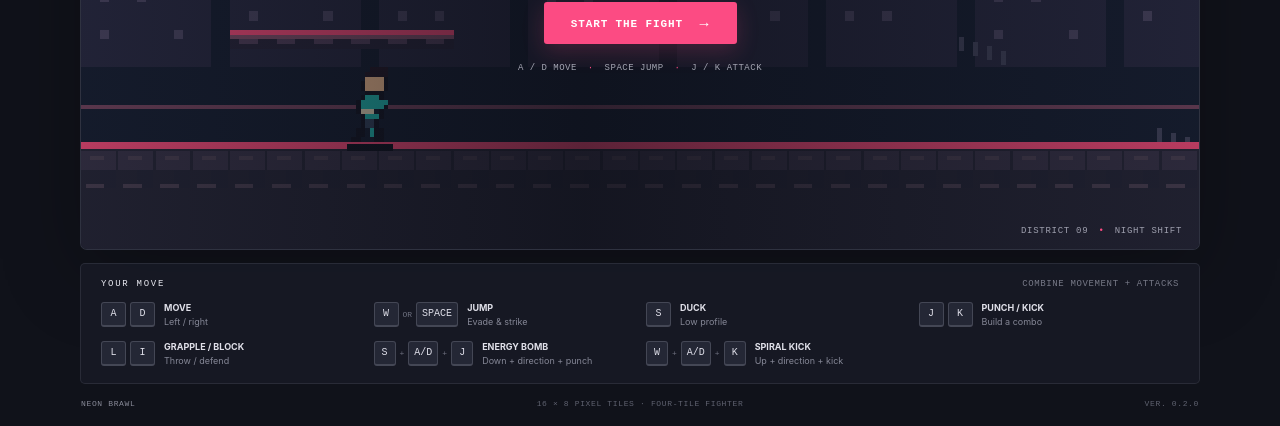
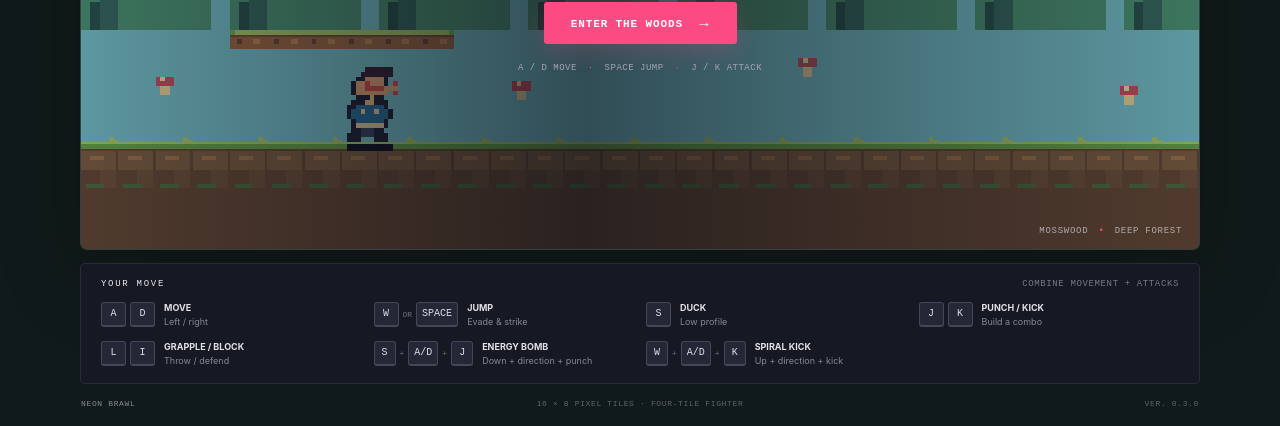
Before and after one commit to Jimi003/fight-game, a plain HTML site: page index.html in a window 1280 px wide. Shown: the part 544-970 px from the top of the page. Drawn offline with Linux system fonts and the light colour scheme.

Commit message:
Set platform fighter in a pixel forest
Co-authored-by: Copilot <223556219+Copilot@users.noreply.github.com>

```diff
--- a/game.js
+++ b/game.js
@@ -58,7 +58,7 @@
 
   function reset() {
     Object.assign(player, {
-      x: 124, y: FLOOR, vx: 0, vy: 0, w: 16, h: 32, face: 1,
+      x: 124, y: FLOOR, vx: 0, vy: 0, w: 20, h: 32, face: 1,
       health: 100, maxHealth: 100, grounded: true, crouching: false,
       blocking: false, invulnerable: 0, attack: null, attackCooldown: 0,
       combo: 0, comboTimer: 0, hurtTimer: 0, jumpHeld: false,
@@ -503,111 +503,166 @@
   }
 
   function drawBackdrop() {
-    ctx.fillStyle = "#182033";
+    ctx.fillStyle = "#79c6cf";
     ctx.fillRect(0, 0, WIDTH, HEIGHT);
 
-    ctx.fillStyle = "#33314a";
-    ctx.fillRect(376, 24, 16, 8);
-    ctx.fillStyle = "#262a40";
-    ctx.fillRect(384, 24, 8, 8);
-    ctx.fillStyle = "#f2d89a";
-    ctx.fillRect(384, 26, 4, 4);
+    ctx.fillStyle = "#d9e99a";
+    ctx.fillRect(48, 28, 8, 8);
+    ctx.fillRect(56, 24, 8, 12);
+    ctx.fillRect(64, 28, 8, 8);
+    ctx.fillStyle = "#f8e9a2";
+    ctx.fillRect(56, 28, 4, 4);
 
-    drawCityLayer(.16, "#22283c", 160, 56, 80);
-    drawCityLayer(.3, "#292a42", 192, 72, 64);
-    drawSign(48, 96, "09", "#fa527f");
-    drawSign(376, 120, "FIGHT", "#54d9d0");
-    ctx.fillStyle = "#73445e";
-    ctx.fillRect(0, 208, WIDTH, 2);
-    drawRain();
+    drawForestLayer(.12, "#81bda0", 136, 56, 80);
+    drawForestLayer(.23, "#4e9877", 176, 72, 64);
+    drawForestCanopy();
+    drawForestMushrooms();
   }
 
-  function drawCityLayer(speed, color, base, minHeight, width) {
+  function drawForestLayer(speed, color, base, minHeight, width) {
     const scroll = Math.floor(gameTime * speed) % width;
     const start = -width - scroll;
     for (let x = start, index = 0; x < WIDTH + width; x += width, index++) {
-      const height = minHeight + (Math.abs(Math.sin((x + index * 41) * .071)) > .5 ? 24 : 0);
+      const height = minHeight + (Math.abs(Math.sin((x + index * 41) * .071)) > .5 ? 20 : 0);
       const top = base - height;
       ctx.fillStyle = color;
-      ctx.fillRect(x, top, width - TILE_WIDTH / 2, height);
-      ctx.fillStyle = "#37344e";
-      ctx.fillRect(x + 8, top - 8, 16, 8);
-      for (let y = top + 8; y < base - 8; y += TILE_HEIGHT * 2) {
-        for (let wx = x + 8; wx < x + width - 16; wx += 16) {
-          if ((wx + y + index * 7) % 3 !== 0) {
-            ctx.fillStyle = (wx + y) % 2 ? "#65516c" : "#4b4662";
-            ctx.fillRect(wx, y, 4, 4);
-          }
-        }
+      ctx.fillRect(x, top + 16, width - 8, height - 16);
+      ctx.fillStyle = "#376d61";
+      ctx.fillRect(x + 8, top + 8, 8, height - 8);
+      ctx.fillStyle = "#307c68";
+      ctx.fillRect(x + 16, top, 24, 16);
+      ctx.fillRect(x + 8, top + 8, 40, 8);
+      ctx.fillStyle = "#499b73";
+      ctx.fillRect(x + 16, top + 4, 16, 8);
+      ctx.fillRect(x + 24, top + 12, 16, 4);
+      ctx.fillStyle = "#a0c77b";
+      ctx.fillRect(x + 20, top + 4, 4, 4);
+      ctx.fillRect(x + 32, top + 12, 4, 4);
+      ctx.fillStyle = "#28564e";
+      ctx.fillRect(x + 4, base - 12, 4, 12);
+      ctx.fillRect(x + 28, base - 20, 4, 4);
+      if (index % 2 === 0) {
+        ctx.fillStyle = "#dfd17a";
+        ctx.fillRect(x + 52, top + 32, 4, 4);
+        ctx.fillStyle = "#548e70";
+        ctx.fillRect(x + 48, top + 36, 12, 4);
       }
     }
   }
 
-  function drawSign(x, y, text, color) {
-    const width = text.length * 8 + 16;
-    ctx.fillStyle = "#171b2c";
-    ctx.fillRect(x, y, width, 24);
-    ctx.fillStyle = color;
-    ctx.fillRect(x, y, width, 2);
-    ctx.fillRect(x, y + 22, width, 2);
-    ctx.fillRect(x, y, 2, 24);
-    ctx.fillRect(x + width - 2, y, 2, 24);
-    ctx.fillStyle = color;
-    ctx.font = "bold 8px monospace";
-    ctx.textAlign = "center";
-    ctx.textBaseline = "middle";
-    ctx.fillText(text, x + width / 2, y + 12);
+  function drawForestCanopy() {
+    ctx.fillStyle = "#2d745c";
+    ctx.fillRect(0, 0, 24, 48);
+    ctx.fillRect(24, 0, 16, 24);
+    ctx.fillRect(88, 0, 16, 24);
+    ctx.fillRect(104, 0, 24, 40);
+    ctx.fillRect(168, 0, 20, 32);
+    ctx.fillRect(188, 0, 20, 48);
+    ctx.fillRect(272, 0, 24, 32);
+    ctx.fillRect(296, 0, 16, 48);
+    ctx.fillRect(376, 0, 24, 40);
+    ctx.fillRect(400, 0, 16, 24);
+    ctx.fillRect(456, 0, 24, 48);
+    ctx.fillStyle = "#43885d";
+    ctx.fillRect(4, 8, 16, 8);
+    ctx.fillRect(108, 8, 16, 8);
+    ctx.fillRect(192, 8, 12, 8);
+    ctx.fillRect(300, 8, 8, 8);
+    ctx.fillRect(460, 8, 16, 8);
+    ctx.fillStyle = "#a5c96f";
+    ctx.fillRect(12, 16, 4, 4);
+    ctx.fillRect(116, 20, 4, 4);
+    ctx.fillRect(196, 16, 4, 4);
+    ctx.fillRect(304, 24, 4, 4);
+    ctx.fillRect(468, 16, 4, 4);
+    ctx.fillStyle = "#e7f2ae";
+    const fireflies = [[92, 82], [354, 72], [432, 112], [24, 148], [298, 96]];
+    for (let i = 0; i < fireflies.length; i++) {
+      const [x, y] = fireflies[i];
+      if (Math.sin(gameTime * 2 + i * 1.7) > -.2) ctx.fillRect(x, y, 2, 2);
+    }
+  }
+
+  function drawForestMushrooms() {
+    const mushrooms = [[32, 194], [185, 196], [308, 186], [446, 198]];
+    for (const [x, y] of mushrooms) {
+      ctx.fillStyle = "#f2dba1";
+      ctx.fillRect(x + 2, y + 4, 4, 6);
+      ctx.fillStyle = "#cc5360";
+      ctx.fillRect(x, y + 2, 8, 4);
+      ctx.fillStyle = "#f6e5ad";
+      ctx.fillRect(x + 2, y + 2, 2, 2);
+    }
+  }
+
+  function drawLeafParticles() {
+    const colors = ["#d9d77c", "#e7a761", "#93bf69"];
+    for (let i = 0; i < 10; i++) {
+      const drift = Math.floor(gameTime * (8 + i % 3 * 3));
+      const x = (i * 61 + drift) % WIDTH;
+      const y = 44 + (i * 43 + Math.floor(gameTime * 8)) % 136;
+      ctx.fillStyle = colors[i % colors.length];
+      ctx.fillRect(x, y + (i % 2), 3, 2);
+      ctx.fillRect(x + 2, y - 1 + (i % 2), 2, 2);
+    }
   }
 
   function drawRain() {
-    ctx.fillStyle = "#42445c";
-    for (let i = 0; i < 24; i++) {
-      const x = (i * 79 + Math.floor(gameTime * 44)) % WIDTH;
-      const y = (i * 37 + Math.floor(gameTime * 66)) % FLOOR;
-      ctx.fillRect(x, y, 2, 6);
-    }
+    drawLeafParticles();
   }
 
   function drawPlatforms() {
     for (const platform of platforms) {
-      ctx.fillStyle = "#29263b";
+      ctx.fillStyle = "#79513b";
       ctx.fillRect(platform.x, platform.y, platform.w, platform.h);
-      ctx.fillStyle = "#f24b79";
+      ctx.fillStyle = "#76b852";
       ctx.fillRect(platform.x, platform.y, platform.w, 2);
-      ctx.fillStyle = "#81506b";
-      ctx.fillRect(platform.x, platform.y + 2, platform.w, 2);
+      ctx.fillStyle = "#b0d46c";
+      ctx.fillRect(platform.x + 2, platform.y, platform.w - 4, 2);
+      ctx.fillStyle = "#a06c45";
+      ctx.fillRect(platform.x, platform.y + 3, platform.w, platform.h - 3);
       for (let x = platform.x; x < platform.x + platform.w; x += TILE_WIDTH) {
-        ctx.fillStyle = "#51405b";
-        ctx.fillRect(x + 4, platform.y + 4, 8, 2);
+        ctx.fillStyle = "#6d4938";
+        ctx.fillRect(x + 3, platform.y + 4, 2, 2);
+        ctx.fillStyle = "#c18a55";
+        ctx.fillRect(x + 10, platform.y + 4, 3, 2);
       }
     }
   }
 
   function drawGround() {
-    ctx.fillStyle = "#272738";
+    ctx.fillStyle = "#684a36";
     ctx.fillRect(0, FLOOR, WIDTH, HEIGHT - FLOOR);
-    ctx.fillStyle = "#f24b79";
+    ctx.fillStyle = "#69a948";
     ctx.fillRect(0, FLOOR, WIDTH, 3);
+    ctx.fillStyle = "#afd56f";
+    ctx.fillRect(0, FLOOR, WIDTH, 1);
     for (let x = 0; x < WIDTH; x += TILE_WIDTH) {
-      ctx.fillStyle = "#383348";
+      ctx.fillStyle = "#806043";
       ctx.fillRect(x, FLOOR + 4, TILE_WIDTH - 1, TILE_HEIGHT);
-      ctx.fillStyle = "#252638";
+      ctx.fillStyle = "#72533c";
       ctx.fillRect(x + TILE_WIDTH / 2, FLOOR + 12, TILE_WIDTH / 2 - 1, TILE_HEIGHT);
-      ctx.fillStyle = "#4a4052";
+      ctx.fillStyle = "#a4774d";
       ctx.fillRect(x + 4, FLOOR + 6, 6, 2);
+      ctx.fillStyle = "#4b7142";
       ctx.fillRect(x + 2, FLOOR + 18, 8, 2);
+      if (x % 32 === 0) {
+        ctx.fillStyle = "#b1d06c";
+        ctx.fillRect(x + 12, FLOOR - 2, 2, 3);
+        ctx.fillRect(x + 14, FLOOR - 1, 2, 2);
+      }
     }
   }
 
   function drawFighter(fighter, isPlayer) {
     const crouching = isPlayer && fighter.crouching;
     const rows = fighterSprite(fighter, isPlayer, crouching);
+    const spriteCenter = Math.floor(Math.max(...rows.map((row) => row.length)) / 2);
     const height = rows.length * PIXEL;
     const top = fighter.y - height + Math.round(isPlayer ? breathingOffset(fighter) : 0);
-    const left = Math.round(fighter.x - 8);
     const palette = isPlayer
-      ? { K: "#151725", H: "#f0bc91", R: "#241a28", P: "#22b6ae", W: "#e5d8ba", Q: "#34435c", G: "#ed6e59", L: "#a6fff1" }
-      : { K: "#171725", H: "#dba281", R: "#281c2b", P: fighter.hue, W: "#bfa9a0", Q: "#343047", G: "#ef6074", L: "#ffd48b" };
+      ? { K: "#222337", H: "#e9ab78", R: "#382238", P: "#2b73a0", W: "#e7d6a0", Q: "#394765", G: "#e56e4d", L: "#c5e28b", B: "#dc4f4e", D: "#783b3e", A: "#f2c285", C: "#f5d894", T: "#dc4f4e" }
+      : { K: "#171725", H: "#dba281", R: "#281c2b", P: fighter.hue, W: "#bfa9a0", Q: "#343047", G: "#ef6074", L: "#ffd48b", B: "#a44d55", D: "#68424c", A: "#e7b68a", C: "#f2ce9b", T: "#a44d55" };
     if (fighter.hitFlash > 0 || fighter.hurtTimer > 0) palette.P = "#f3d9db";
 
     ctx.save();
@@ -626,7 +681,7 @@
         const color = palette[rows[row][column]];
         if (!color) continue;
         ctx.fillStyle = color;
-        ctx.fillRect((column - 4) * PIXEL, row * PIXEL + spriteOffset, PIXEL, PIXEL);
+        ctx.fillRect((column - spriteCenter) * PIXEL, row * PIXEL + spriteOffset, PIXEL, PIXEL);
       }
     }
 
@@ -679,24 +734,67 @@
   }
 
   function fighterSprite(fighter, isPlayer, crouching) {
+    if (!isPlayer) {
+      return [
+        ".....RRRRRR.",
+        "....RRRRRRR.",
+        "...KKHHHHK..",
+        "..KHHHHHHH..",
+        "..KHHHHHHHK.",
+        "..KHHHHHHHK.",
+        "...KKKAAKK..",
+        "..KKKAAKKK..",
+        ".KKPPPPPPK..",
+        ".KPPWPPWPPK.",
+        ".KPPPPPPPPK.",
+        "..KPPPPPPK..",
+        "..KWWWWWWK..",
+        "..KKQQQKK...",
+        ".KKKQQQKKK..",
+        ".KKK...KKK..",
+      ];
+    }
     const idle = [
-      "....RRRR", "...RRRRR", "...HHHHK", "..KHHHHK",
-      "..KHHHHK", "...KKKK.", "..KPPPK.", ".KPPPPPP",
-      ".KPPPPPK", ".KWWWBK.", "..KPPPK.", "..KQQK..",
-      "..KQQK..", ".KK.PKK.", ".KK.PKK.", "KK...KK.",
+      ".....RRRRRR.",
+      "....RRRRRRR.",
+      "...KKHHHHK..",
+      "..KHHBHHHK.T",
+      "..KHHBBBBHHH.",
+      "..KHHHHHHH.T",
+      "...KKKAKK...",
+      "..KKKAAKKK..",
+      ".KKPPPPPPK..",
+      ".KPPWPPWPPK.",
+      ".KPPPPPPPPK.",
+      "..KPPPPPPK..",
+      "..KWWWWWWK..",
+      "..KKQQQKK...",
+      ".KKKQQQKKK..",
+      ".KKK...KKK..",
     ];
     const walkA = idle.slice();
-    walkA[13] = "..KK.PK.";
-    walkA[14] = ".KK..PK.";
-    walkA[15] = "KK...KK.";
+    walkA[14] = ".KK..QQKK...";
+    walkA[15] = "KKK...KKK....";
     const walkB = idle.slice();
-    walkB[13] = ".KP..KK.";
-    walkB[14] = ".K.P.KK.";
-    walkB[15] = ".KK..KK.";
+    walkB[14] = "..KKQQ..KK...";
+    walkB[15] = ".KKK....KKK..";
     const crouch = [
-      "........", "........", "....RRRR", "...HHHHK",
-      "..KHHHHK", "..KHHHHK", "...KKKK.", "..KPPPK.",
-      ".KPPPPPP", ".KPPPPPK", ".KWWWBK..", "..KPPPK.",
+      "............",
+      "............",
+      ".....RRRRRR.",
+      "....KKHHHHK..",
+      "...KHHBHHK.T.",
+      "...KHHBBBBHHH.",
+      "...KHHHHHHHH.T",
+      "....KKKAAKK..",
+      "...KKPPPPPK..",
+      "..KPPWPPWPPK.",
+      "..KPPPPPPPPK.",
+      "...KWWWWWWK..",
+      "..KKQQQQQKK..",
+      ".KKKK...KKKK.",
+      ".KKK.....KKK.",
+      "KKK........KK",
     ];
     if (crouching) return crouch;
     if (isPlayer && fighter.attack?.type === "spinKick") return idle;
--- a/index.html
+++ b/index.html
@@ -14,7 +14,7 @@
           <span class="brand-mark">N</span>
           <span>NEON <b>BRAWL</b></span>
         </a>
-        <div class="status-chip"><span class="live-dot"></span> ARCADE MODE</div>
+        <div class="status-chip"><span class="live-dot"></span> FOREST ARCADE</div>
         <button class="sound-button" id="sound-toggle" type="button" aria-pressed="false">
           <span aria-hidden="true">♫</span> <span id="sound-label">SOUND ON</span>
         </button>
@@ -44,10 +44,10 @@
         <div class="canvas-wrap">
           <canvas id="game" width="960" height="540" aria-label="Neon Brawl pixel-art fighting game"></canvas>
           <div class="start-screen" id="start-screen">
-            <div class="start-kicker">THE CITY IS YOURS TO TAKE BACK</div>
+            <div class="start-kicker">A NEW FIGHTER IN THE WILD WOODS</div>
             <h1>FIGHT<br><span>YOUR WAY</span></h1>
-            <p>Move, jump, and chain your attacks. They won't wait for you.</p>
-            <button class="primary-button" id="start-button" type="button">START THE FIGHT <span>→</span></button>
+            <p>Leap through the forest, face down the creatures, and chain your attacks.</p>
+            <button class="primary-button" id="start-button" type="button">ENTER THE WOODS <span>→</span></button>
             <div class="start-controls">A / D MOVE <i>·</i> SPACE JUMP <i>·</i> J / K ATTACK</div>
           </div>
           <div class="ko-screen hidden" id="ko-screen">
@@ -57,7 +57,7 @@
             <button class="primary-button" id="restart-button" type="button">RUN IT BACK <span>↻</span></button>
           </div>
           <div class="toast" id="toast" aria-live="polite"></div>
-          <div class="corner-label">DISTRICT 09 <span>•</span> NIGHT SHIFT</div>
+          <div class="corner-label">MOSSWOOD <span>•</span> DEEP FOREST</div>
         </div>
       </section>
 
@@ -97,7 +97,7 @@
           </div>
         </div>
       </section>
-      <footer class="footer"><span>NEON BRAWL</span><span>16 × 8 PIXEL TILES · FOUR-TILE FIGHTER</span><span>VER. 0.2.0</span></footer>
+      <footer class="footer"><span>NEON BRAWL</span><span>16 × 8 PIXEL TILES · FOUR-TILE FIGHTER</span><span>VER. 0.3.0</span></footer>
     </main>
     <script src="game.js"></script>
   </body>
--- a/style.css
+++ b/style.css
@@ -18,8 +18,8 @@ body {
   min-height: 100vh;
   margin: 0;
   background:
-    radial-gradient(ellipse at 50% -25%, rgba(86, 62, 120, .25), transparent 55%),
-    #10121a;
+    radial-gradient(ellipse at 50% -25%, rgba(106, 151, 92, .23), transparent 55%),
+    #111a1a;
   color: var(--ink);
   font-family: Inter, Arial, sans-serif;
 }
@@ -96,7 +96,7 @@ button { font: inherit; }
   overflow: hidden;
   border: 1px solid rgba(221, 223, 255, .12);
   border-radius: 7px;
-  background: #171a26;
+  background: #1b2b2c;
   box-shadow: 0 22px 80px rgba(0,0,0,.26);
 }
 
```
